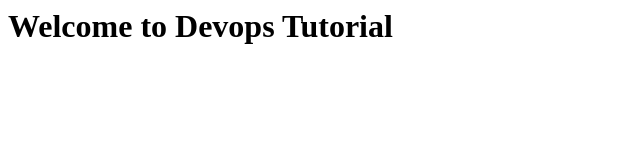
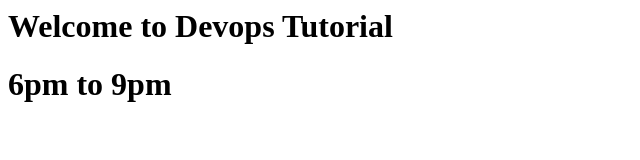
Before and after one commit to online-student/bug-free-bassoon, a plain HTML site: page index.html in a window 1280 px wide. Shown: the whole page, without its empty margins (0-640 px from the left). Drawn offline with Linux system fonts and the light colour scheme.

Commit message:
feature1 commit2

```diff
--- a/index.html
+++ b/index.html
@@ -1 +1,2 @@
 <html><body><h1>Welcome to Devops Tutorial</h1></body></html>
+<html><body><h1>6pm to 9pm</h1></body></html>
```
